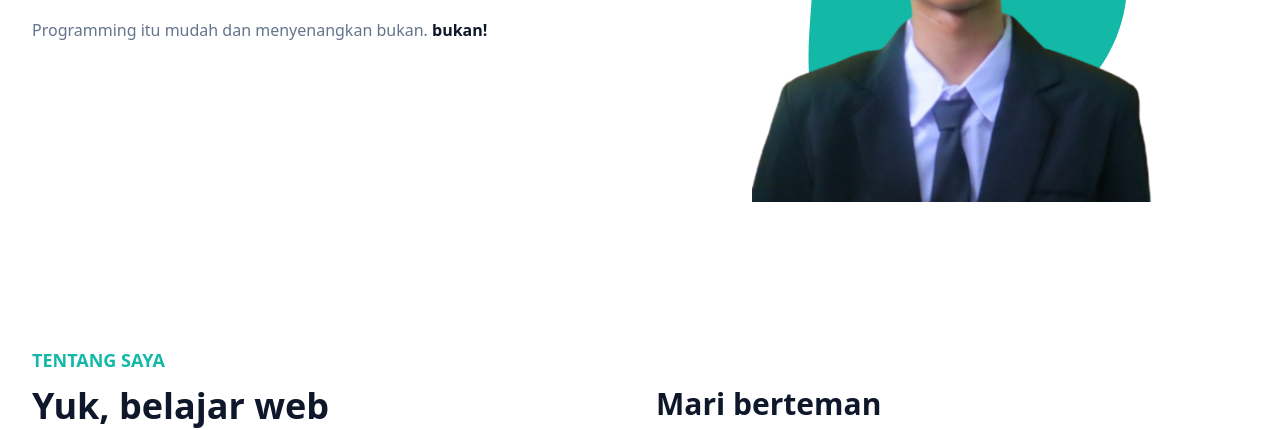
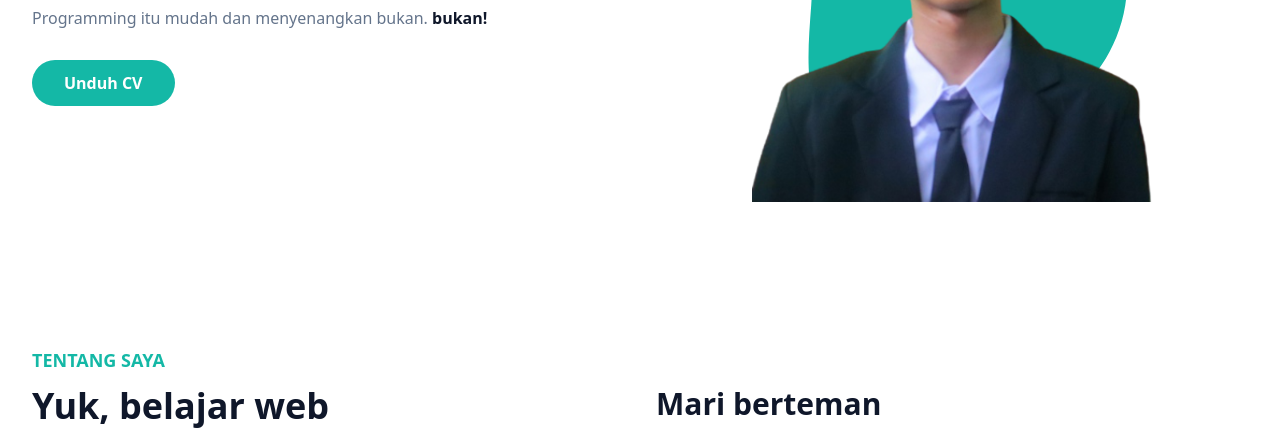
Before and after one commit to fbari687/fbari687.github.io, a website: page portfolio/index.html in a window 1280 px wide. Shown: the part 378-808 px from the top of the page. Drawn offline with Linux system fonts and the light colour scheme.

Commit message:
Update index.html

```diff
--- a/portfolio/index.html
+++ b/portfolio/index.html
@@ -77,6 +77,7 @@
             <h1 class="text-base font-semibold text-primary md:text-xl">Halo Semua 👋, saya <span class="mt-1 block text-4xl font-bold text-dark dark:text-white lg:text-5xl">Fathul Bari</span></h1>
             <h2 class="mb-5 text-lg font-medium text-secondary lg:text-2xl">Student & <span class="text-dark dark:text-white">Fullstack Web Developer</span></h2>
             <p class="mb-10 font-medium leading-relaxed text-secondary">Programming itu mudah dan menyenangkan bukan. <span class="font-bold text-dark dark:text-white">bukan!</span></p>
+            <a href="./dist/img/Portfolio Modern CV Resume.jpg" class="text-base font-semibold text-white bg-primary py-3 px-8 rounded-full hover:shadow-lg hover:opacity-90 transition duration-150" download>Unduh CV</a>
 
           </div>
           <div class="w-full self-end px-4 lg:w-1/2">
```
